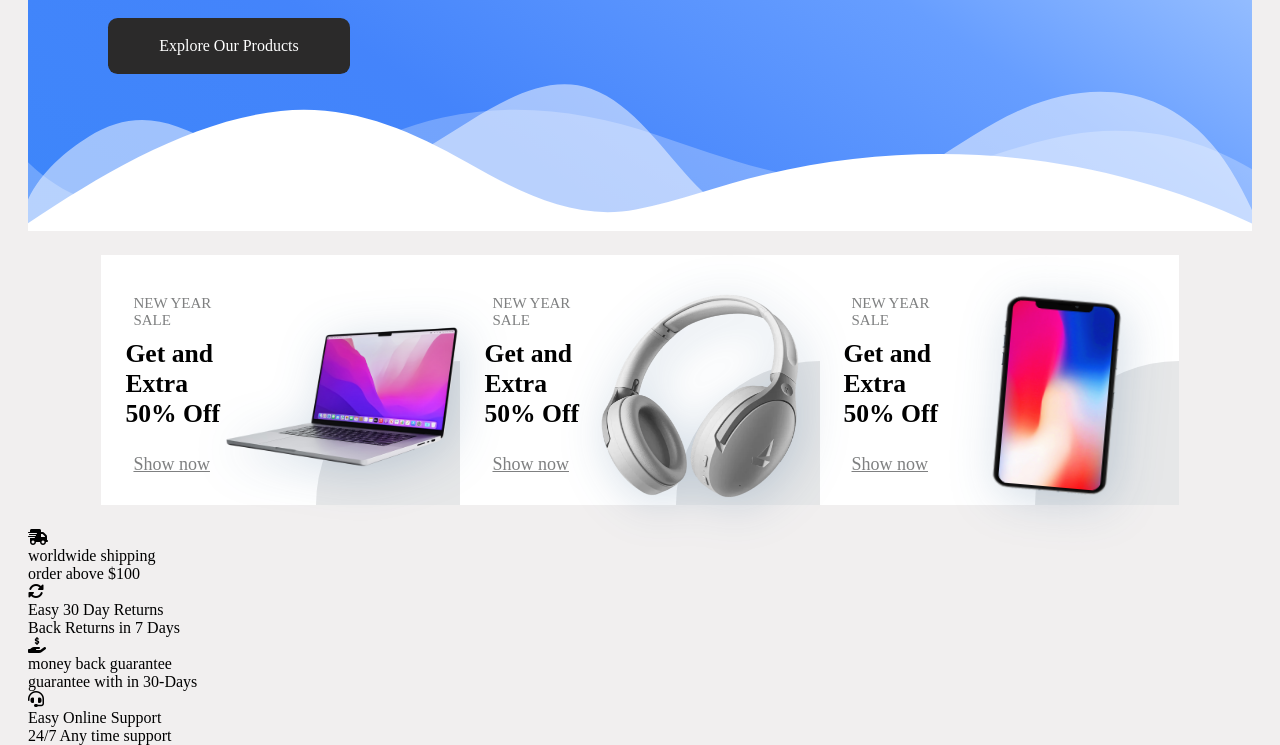
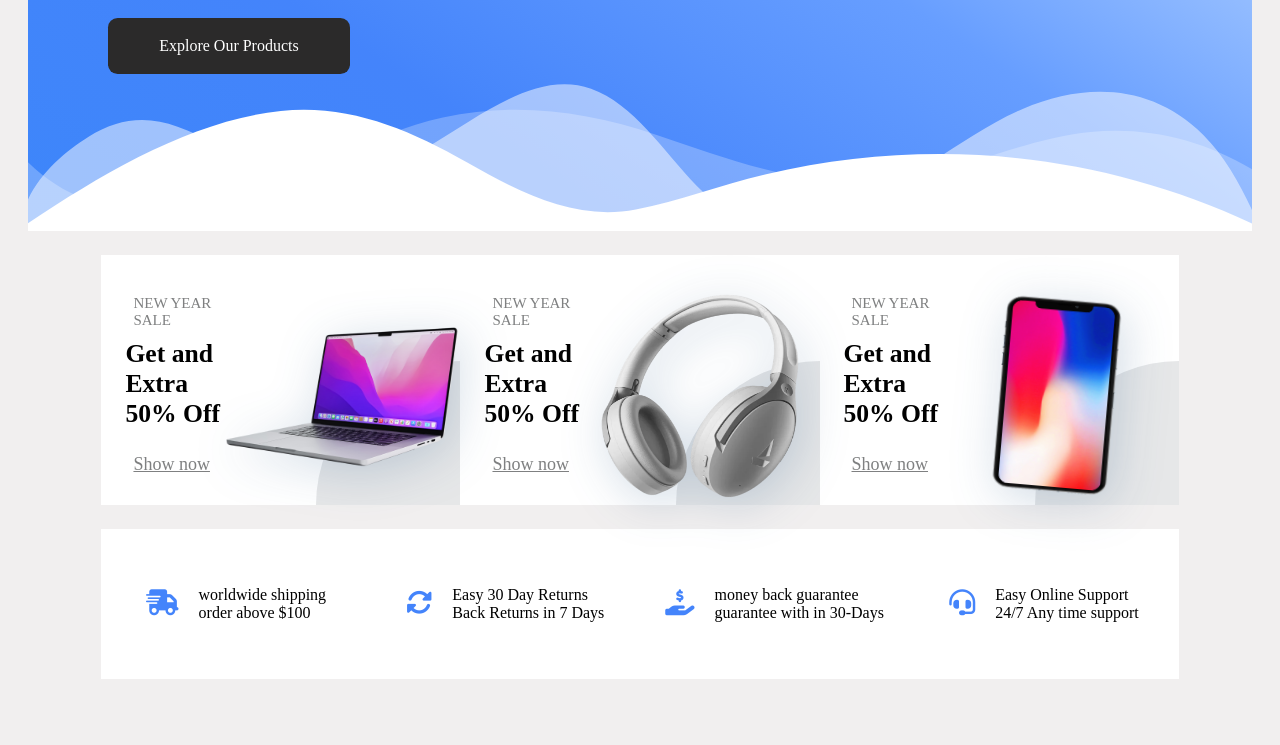
Before and after one commit to nishita-codes/E-commerce-Js, a website built with Vite: page index.html in a window 1280 px wide. Shown: the part 697-1442 px from the top of the page. After the commit the page ends 1400 px from the top, so only its background shows below. Built offline with nearby package versions, Linux system fonts and the light colour scheme.

Commit message:
added files

```diff
--- a/src/style.css
+++ b/src/style.css
@@ -339,3 +339,32 @@ main .section-hero{
     padding-top:2rem;
     transform: rotate(5deg);
   }
+
+  /* POLICY */
+  .container-2{
+    width:88%;
+    height:150px;
+    margin:1.5rem auto;
+    background-color: white;
+
+  }
+  .grid{
+    display: grid;
+  }
+  .grid-four--cols{
+   grid-template-columns: repeat(4,1fr);
+  }
+
+.Div-policy{
+  display: flex;
+  justify-content: center;
+  align-items: center;
+}
+.icons{
+  color:#4484fb;
+  font-size: 26px;
+  padding-right:20px;
+}
+.div-policy-txt{
+  font-size: 1rem;
+}
```
